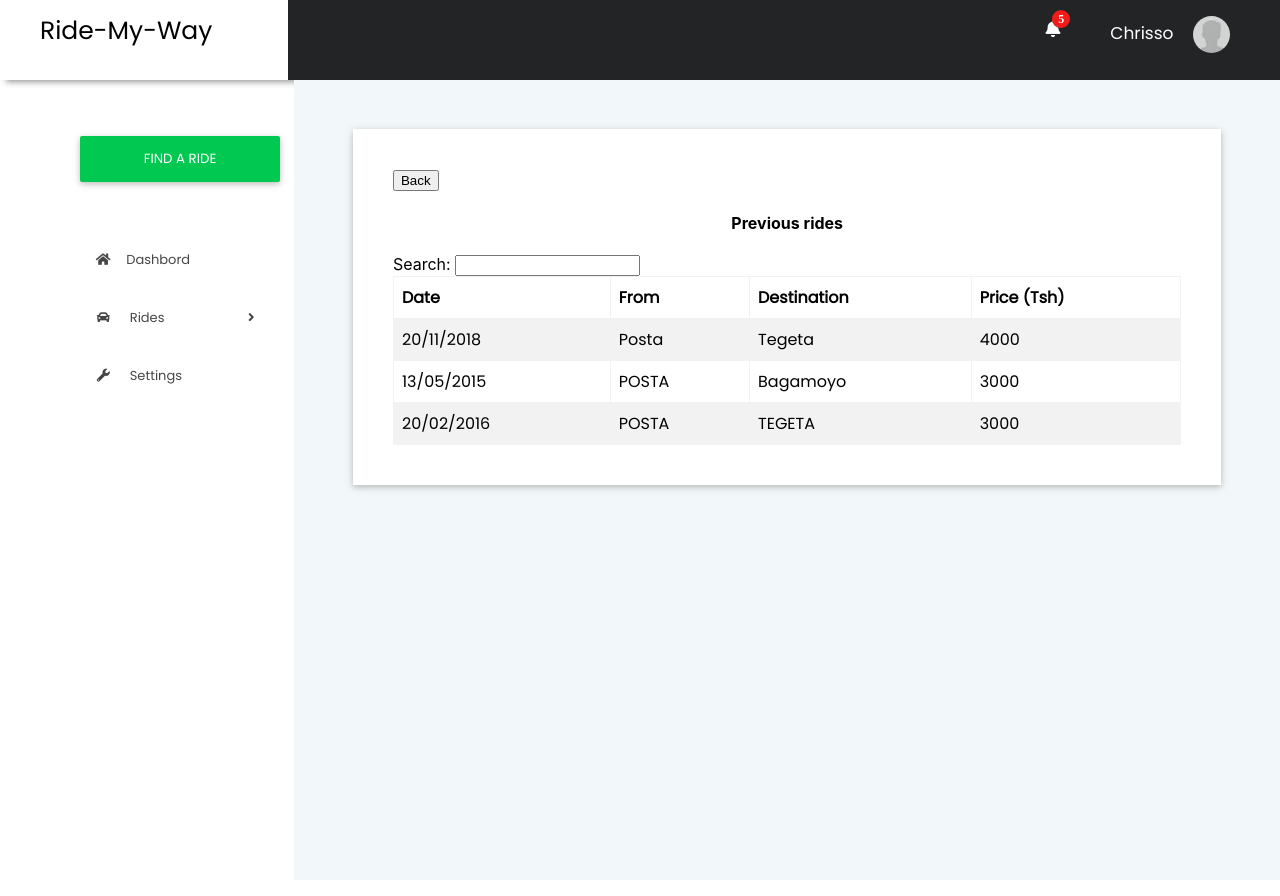
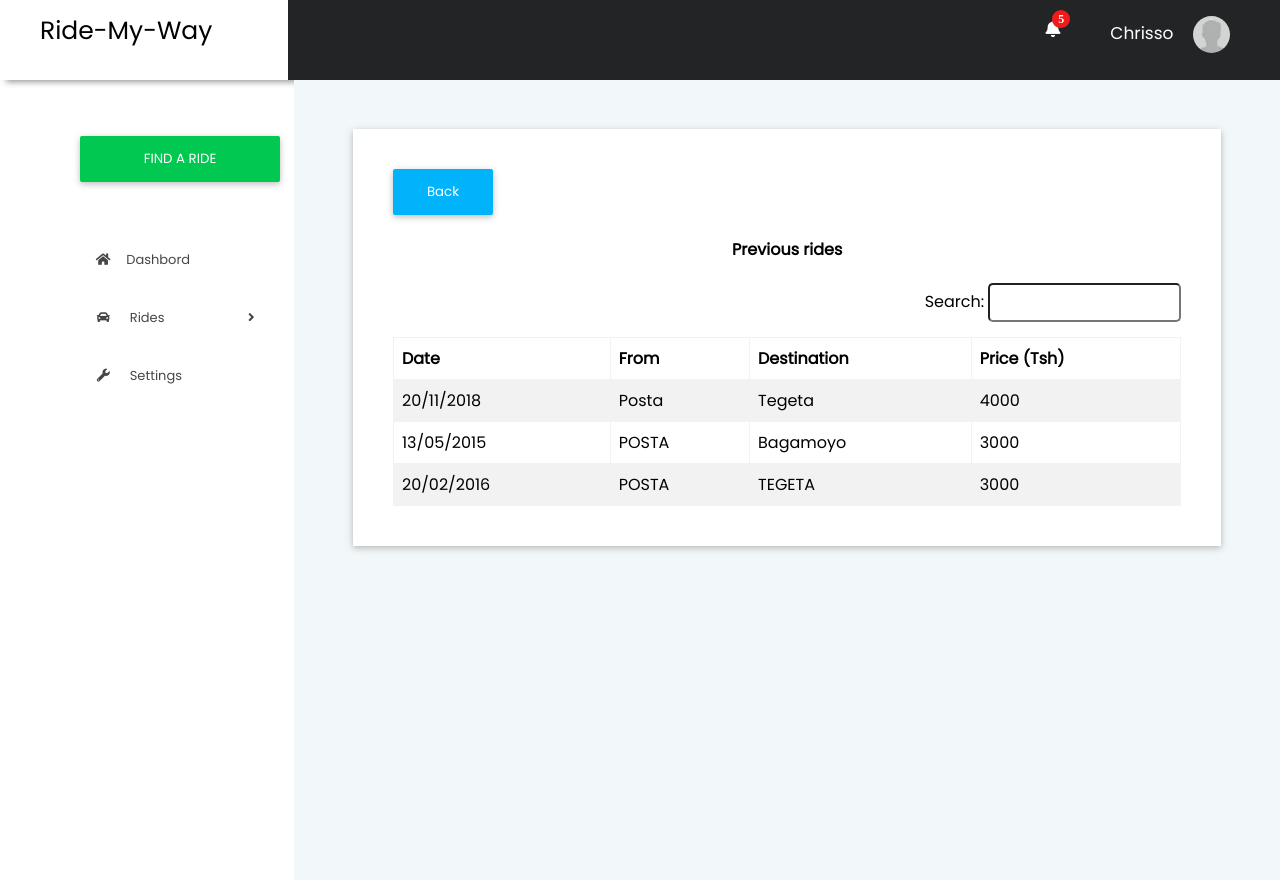
Before and after one commit to chrisoemma/ride-my-way, a React (Create React App) app in the folder front-end/: page /previous_rides in a window 1280 px wide. Built offline with nearby package versions, Linux system fonts and the light colour scheme.

Commit message:
Add Styles for table heading

```diff
--- a/front-end/src/App.css
+++ b/front-end/src/App.css
@@ -264,6 +264,7 @@ input[type="password"],
   margin-top: 5%;
   box-shadow: 0 2px 5px 0 rgba(0, 0, 0, 0.16), 0 2px 10px 0 rgba(0, 0, 0, 0.12);
   padding: 40px;
+  font-family: "Poppins", sans-serif;
 }
 .table table {
   border-collapse: collapse;
@@ -279,13 +280,34 @@ th,
 td {
   text-align: left;
   padding: 8px;
-  font-family: "Poppins", sans-serif;
 }
 
 tr:nth-child(even) {
   background-color: #f2f2f2;
 }
 
+.heading_content button {
+  padding: 13px;
+  width: 100px;
+  color: #fff;
+  background-color: #00b3fa;
+  box-shadow: 0 2px 5px 0 rgba(0, 0, 0, 0.16), 0 2px 10px 0 rgba(0, 0, 0, 0.12);
+  border-radius: 2px;
+  font-family: "Poppins", sans-serif;
+  border-style: none;
+  cursor: pointer;
+}
+
+.search {
+  float: right;
+  margin-bottom: 15px;
+}
+
+.search input[type="text"] {
+  padding: 10px 6px;
+  box-sizing: border-box;
+  border-radius: 5px;
+}
 /* .navbar header nav ul .brand {
   width: 80%;
   float: right;
```
